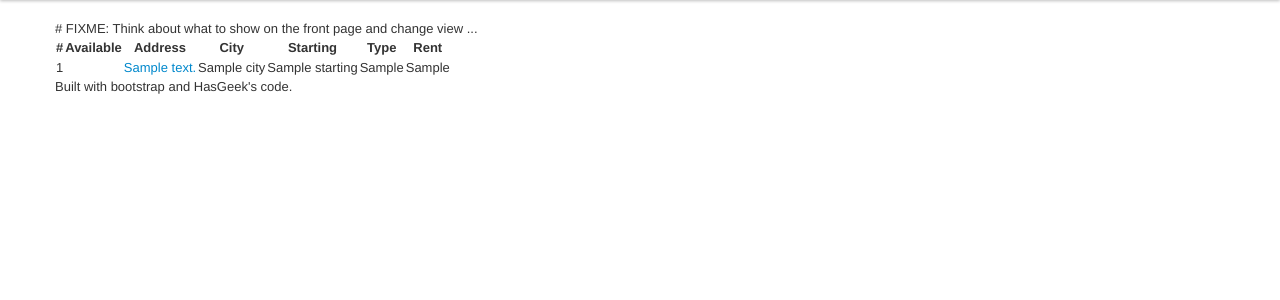
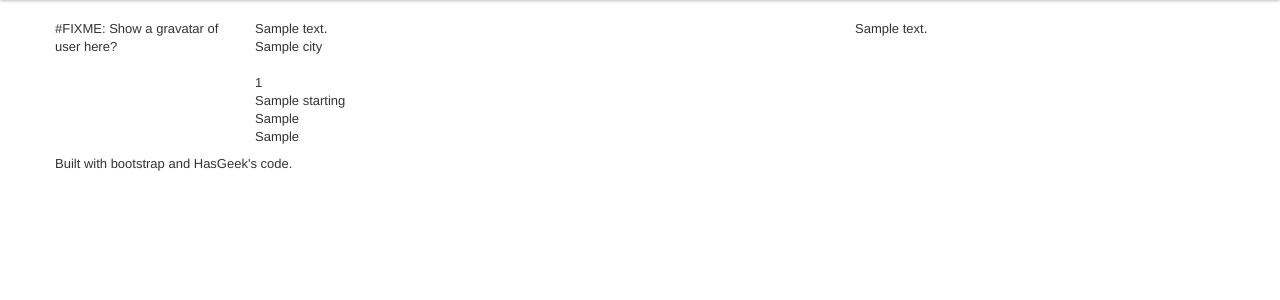
Before and after one commit to punchagan/tree-house, a Flask app: template templates/index.html in a window 1280 px wide. Shown: the part 40-340 px from the top of the page. Run offline with Flask 2, Linux system fonts and the light colour scheme; the template is opened without the code that fills it: most values are stand-ins (such as "Sample title", 1, 10 or a date in 2020); parts of the project's set-up code (start-up, migrations or seed data) failed here and were passed over; some libraries are stand-ins or nearby versions.

Commit message:
More form edits.

```diff
--- a/templates/includes/forms.html
+++ b/templates/includes/forms.html
@@ -42,6 +42,7 @@
 {% endmacro %}
 
 {% macro renderform(form, formid, submit, message='') %}
+<div class="span12">
 <form id="{{ formid }}" method="POST" accept-charset="UTF-8">
   {% if message %}<p>{{ message }}</p>{% endif %}
   <div style="display:none;"><input type="hidden" name="form.id" value="{{ formid }}" /></div>
@@ -58,4 +59,5 @@
   {% endfor %}
   {{ rendersubmit([(None, submit or "Submit", None)], "small") }}
 </form>
+</div>
 {% endmacro %}
--- a/templates/includes/layout.html
+++ b/templates/includes/layout.html
@@ -23,7 +23,7 @@
             <span class="icon-bar"></span>
             <span class="icon-bar"></span>
           </a>
-          <a class="brand" href="#">{{ config['SITE_TITLE'] }}</a>
+          <a class="brand" href={{ url_for('index') }}>{{ config['SITE_TITLE'] }}</a>
           <div class="btn-group pull-right">
             {% if g.user -%}
               <a class="btn dropdown-toggle" data-toggle="dropdown" href="#">
--- a/templates/index.html
+++ b/templates/index.html
@@ -1,39 +1,30 @@
 {% extends "includes/layout.html" %}
 {% block content %}
-# FIXME: Think about what to show on the front page and change view ...
-<table class="listing">
-  <thead>
-    <tr>
-      <th class="num">#</th>
-      <th>Available</th>
-      <th>Address</th>
-      <th>City</th>
-      <th>Starting</th>
-      <th>Type</th>
-      <th>Rent</th>
-    </tr>
-  </thead>
-  {% for room in rooms %}
-    <tbody class="link separator">
-      {%- set link=url_for('view_ad', url=room.urlname) -%}
-      <tr>
-        <td class="num">{{ loop.index }}</td>
-        <td>{{ room.is_available }}</td>
-        <td><a href="{{ link }}">{{ room.address }}</a></td>
-        <td>{{ room.city }}</a></td>
-        <td>{{ room.starting }}</a></td>
-        <td>{{ room.room_type }}</a></td>
-        <td>{{ room.room_rent }}</a></td>
-      </tr>
-    <tbody>
-  {% else %}
-    <tbody>
-      <tr>
-        <td colspan="9">
-          <em>(No ads have been posted)</em>
-        </td>
-      </tr>
-    </tbody>
-  {% endfor %}
-</table>
+{% for room in rooms %}
+<div class="row">
+  <div class="span2">
+    #FIXME: Show a gravatar of user here?
+  </div>
+  <div class="span6">
+    {%- set link=url_for('view_ad', url=room.urlname) -%}
+    <address>
+      {{ room.address }} <br/>
+      {{ room.city }}
+    </address>
+    <ul class="unstyled">
+      <li class="num">{{ loop.index }}</li>
+      <li>{{ room.is_available }}</li>
+      <li>{{ room.starting }}</li>
+      <li>{{ room.room_type }}</li>
+      <li>{{ room.room_rent }}</li>
+    </ul>
+  </div>
+  <div class="span4">
+    {{ room.room_description }}
+  </div>
+</div>
+{% else %}
+<!-- FIXME -->
+No Ads!
+{% endfor %}
 {% endblock %}
--- a/views.py
+++ b/views.py
@@ -83,7 +83,7 @@ def post_ad():
         db.session.add(room)
         db.session.commit()
         return redirect(url_for('view_ad', url=room.urlname))
-    return render_template('autoform.html', form=form,
+    return render_template('autoform.html', form=form, formid="form-horizontal",
                             title="Post a new advertisement",
                             submit="Post ad")
 
```
